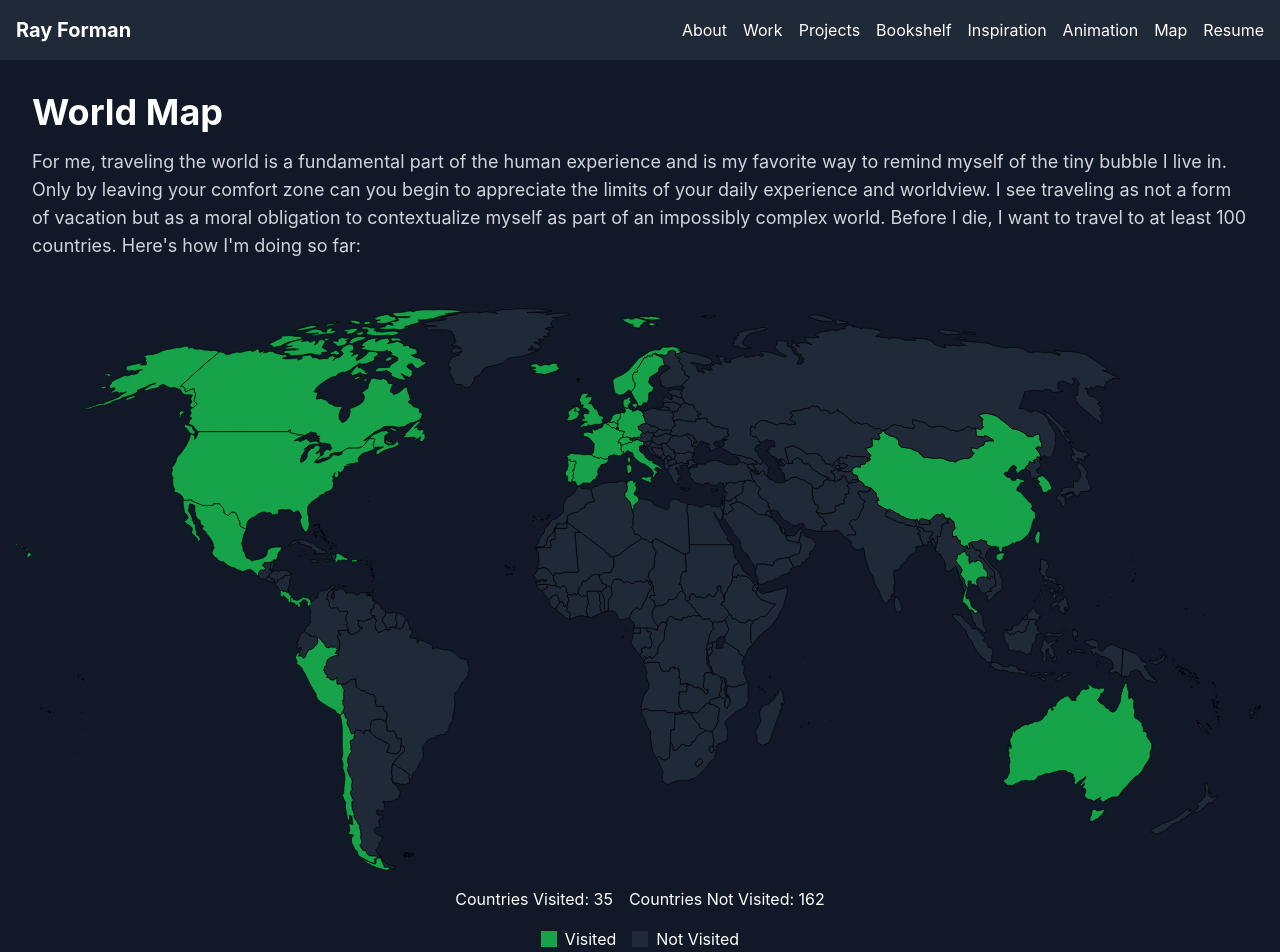
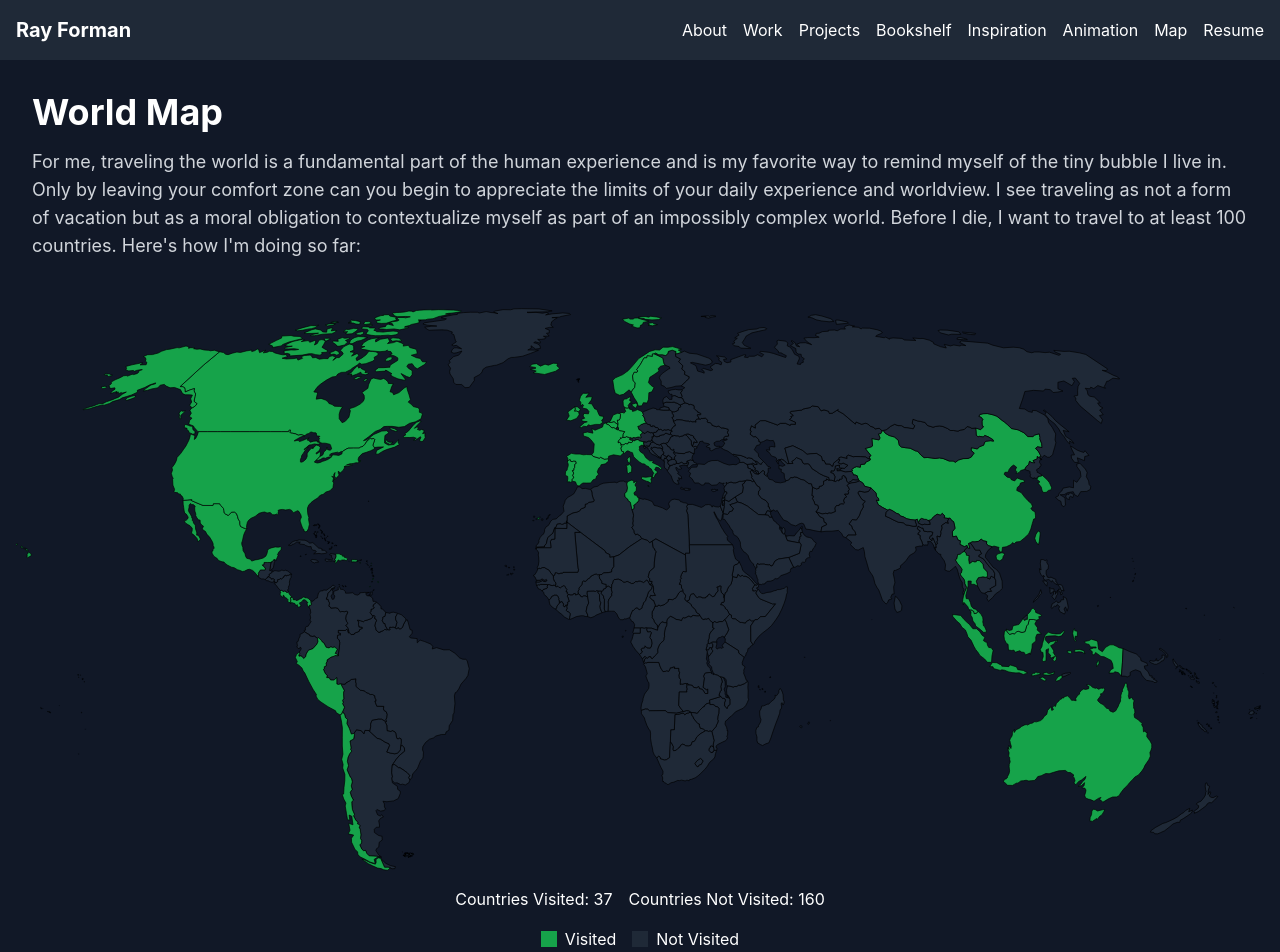
Before and after one commit to rayforman/personal-website, a React (Create React App) app in the folder frontend/: page /#/Map in a window 1280 px wide. Shown: the top 952 px of the page. Built offline with nearby package versions, Linux system fonts and the light colour scheme.

Commit message:
added malaysia, indonesia

```diff
--- a/frontend/src/pages/ConnectionsMap.jsx
+++ b/frontend/src/pages/ConnectionsMap.jsx
@@ -9,7 +9,8 @@ const ConnectionsMap = () => {
   const visitedCountries = [
     'TN', 'BE', 'FR', 'DE', 'IS', 'IT', 'MT', 'NL', 'NO', 'PT', 'ES', 'SE',
     'CH', 'VA', 'AG', 'BB', 'CA', 'CR', 'DO', 'GD', 'MX', 'PA', 'LC', 'US',
-    'AU', 'CL', 'PE', 'UK', 'DK', 'IE', 'TW', 'CN', 'SG', 'TH', 'KR'
+    'AU', 'CL', 'PE', 'UK', 'DK', 'IE', 'TW', 'CN', 'SG', 'TH', 'KR', 'MY',
+    'ID',
   ];
 
   const visitedTerritories = [
@@ -151,3 +152,208 @@ const ConnectionsMap = () => {
 };
 
 export default ConnectionsMap;
+
+
+/*
+
+Country codes:
+    'TN': 'Tunisia',
+    'BE': 'Belgium',
+    'FR': 'France',
+    'DE': 'Germany',
+    'IS': 'Iceland',
+    'IT': 'Italy',
+    'MT': 'Malta',
+    'NL': 'Netherlands',
+    'NO': 'Norway',
+    'PT': 'Portugal',
+    'ES': 'Spain',
+    'SE': 'Sweden',
+    'CH': 'Switzerland',
+    'VA': 'Vatican City',
+    'AG': 'Antigua and Barbuda',
+    'BB': 'Barbados',
+    'CA': 'Canada',
+    'CR': 'Costa Rica',
+    'DO': 'Dominican Republic',
+    'GD': 'Grenada',
+    'MX': 'Mexico',
+    'PA': 'Panama',
+    'LC': 'Saint Lucia',
+    'US': 'United States',
+    'AU': 'Australia',
+    'CL': 'Chile',
+    'PE': 'Peru',
+    'UK': 'United Kingdom',
+    'DK': 'Denmark',
+    'IE': 'Ireland',
+    'TEN': 'Netherlands Antilles',
+    'PR': 'Puerto Rico',
+    'STH': 'Saint Helena',
+    'FJ': 'Fiji',
+    'AF': 'Afghanistan',
+    'AL': 'Albania',
+    'DZ': 'Algeria',
+    'AD': 'Andorra',
+    'AO': 'Angola',
+    'AR': 'Argentina',
+    'AM': 'Armenia',
+    'AT': 'Austria',
+    'AZ': 'Azerbaijan',
+    'BS': 'Bahamas',
+    'BH': 'Bahrain',
+    'BD': 'Bangladesh',
+    'BY': 'Belarus',
+    'BZ': 'Belize',
+    'BJ': 'Benin',
+    'BT': 'Bhutan',
+    'BO': 'Bolivia',
+    'BA': 'Bosnia and Herzegovina',
+    'BW': 'Botswana',
+    'BR': 'Brazil',
+    'BN': 'Brunei',
+    'BG': 'Bulgaria',
+    'BF': 'Burkina Faso',
+    'BI': 'Burundi',
+    'KH': 'Cambodia',
+    'CM': 'Cameroon',
+    'CV': 'Cape Verde',
+    'CF': 'Central African Republic',
+    'TD': 'Chad',
+    'CN': 'China',
+    'CO': 'Colombia',
+    'KM': 'Comoros',
+    'CG': 'Congo',
+    'CD': 'Democratic Republic of the Congo',
+    'CU': 'Cuba',
+    'CY': 'Cyprus',
+    'CZ': 'Czech Republic',
+    'DJ': 'Djibouti',
+    'DM': 'Dominica',
+    'EC': 'Ecuador',
+    'EG': 'Egypt',
+    'SV': 'El Salvador',
+    'GQ': 'Equatorial Guinea',
+    'ER': 'Eritrea',
+    'EE': 'Estonia',
+    'ET': 'Ethiopia',
+    'FI': 'Finland',
+    'GA': 'Gabon',
+    'GM': 'Gambia',
+    'GE': 'Georgia',
+    'GH': 'Ghana',
+    'GR': 'Greece',
+    'GT': 'Guatemala',
+    'GN': 'Guinea',
+    'GW': 'Guinea-Bissau',
+    'GY': 'Guyana',
+    'HT': 'Haiti',
+    'HN': 'Honduras',
+    'HU': 'Hungary',
+    'IN': 'India',
+    'ID': 'Indonesia',
+    'IR': 'Iran',
+    'IQ': 'Iraq',
+    'IL': 'Israel',
+    'JM': 'Jamaica',
+    'JP': 'Japan',
+    'JO': 'Jordan',
+    'KZ': 'Kazakhstan',
+    'KE': 'Kenya',
+    'KI': 'Kiribati',
+    'KP': 'North Korea',
+    'KR': 'South Korea',
+    'KW': 'Kuwait',
+    'KG': 'Kyrgyzstan',
+    'LA': 'Laos',
+    'LV': 'Latvia',
+    'LB': 'Lebanon',
+    'LS': 'Lesotho',
+    'LR': 'Liberia',
+    'LY': 'Libya',
+    'LI': 'Liechtenstein',
+    'LT': 'Lithuania',
+    'LU': 'Luxembourg',
+    'MG': 'Madagascar',
+    'MW': 'Malawi',
+    'MY': 'Malaysia',
+    'MV': 'Maldives',
+    'ML': 'Mali',
+    'MH': 'Marshall Islands',
+    'MR': 'Mauritania',
+    'MU': 'Mauritius',
+    'MD': 'Moldova',
+    'MC': 'Monaco',
+    'MN': 'Mongolia',
+    'ME': 'Montenegro',
+    'MA': 'Morocco',
+    'MZ': 'Mozambique',
+    'MM': 'Myanmar',
+    'NA': 'Namibia',
+    'NR': 'Nauru',
+    'NP': 'Nepal',
+    'NZ': 'New Zealand',
+    'NI': 'Nicaragua',
+    'NE': 'Niger',
+    'NG': 'Nigeria',
+    'MK': 'North Macedonia',
+    'OM': 'Oman',
+    'PK': 'Pakistan',
+    'PW': 'Palau',
+    'PS': 'Palestine',
+    'PG': 'Papua New Guinea',
+    'PY': 'Paraguay',
+    'PH': 'Philippines',
+    'PL': 'Poland',
+    'QA': 'Qatar',
+    'RO': 'Romania',
+    'RU': 'Russia',
+    'RW': 'Rwanda',
+    'KN': 'Saint Kitts and Nevis',
+    'VC': 'Saint Vincent and the Grenadines',
+    'WS': 'Samoa',
+    'SM': 'San Marino',
+    'ST': 'Sao Tome and Principe',
+    'SA': 'Saudi Arabia',
+    'SN': 'Senegal',
+    'RS': 'Serbia',
+    'SC': 'Seychelles',
+    'SL': 'Sierra Leone',
+    'SG': 'Singapore',
+    'SK': 'Slovakia',
+    'SI': 'Slovenia',
+    'SB': 'Solomon Islands',
+    'SO': 'Somalia',
+    'ZA': 'South Africa',
+    'SS': 'South Sudan',
+    'LK': 'Sri Lanka',
+    'SD': 'Sudan',
+    'SR': 'Suriname',
+    'SZ': 'Eswatini',
+    'SY': 'Syria',
+    'TW': 'Taiwan',
+    'TJ': 'Tajikistan',
+    'TZ': 'Tanzania',
+    'TH': 'Thailand',
+    'TL': 'Timor-Leste',
+    'TG': 'Togo',
+    'TO': 'Tonga',
+    'TT': 'Trinidad and Tobago',
+    'TR': 'Turkey',
+    'TM': 'Turkmenistan',
+    'TV': 'Tuvalu',
+    'UG': 'Uganda',
+    'UA': 'Ukraine',
+    'AE': 'United Arab Emirates',
+    'UY': 'Uruguay',
+    'UZ': 'Uzbekistan',
+    'VU': 'Vanuatu',
+    'VE': 'Venezuela',
+    'VN': 'Vietnam',
+    'YE': 'Yemen',
+    'ZM': 'Zambia',
+    'ZW': 'Zimbabwe',
+    'FM': 'Micronesia',
+    'GL': 'Greenland'
+
+*/
--- a/frontend/src/pages/Map.jsx
+++ b/frontend/src/pages/Map.jsx
@@ -11,7 +11,8 @@ const WorldMap = () => {
   const visitedCountries = [
     'TN', 'BE', 'FR', 'DE', 'IS', 'IT', 'MT', 'NL', 'NO', 'PT', 'ES', 'SE',
     'CH', 'VA', 'AG', 'BB', 'CA', 'CR', 'DO', 'GD', 'MX', 'PA', 'LC', 'US',
-    'AU', 'CL', 'PE', 'UK', 'DK', 'IE', 'TW', 'CN', 'SG', 'TH', 'KR'
+    'AU', 'CL', 'PE', 'UK', 'DK', 'IE', 'TW', 'CN', 'SG', 'TH', 'KR', 'MY',
+    'ID',
   ];
 
   const visitedTerritories = [
```
